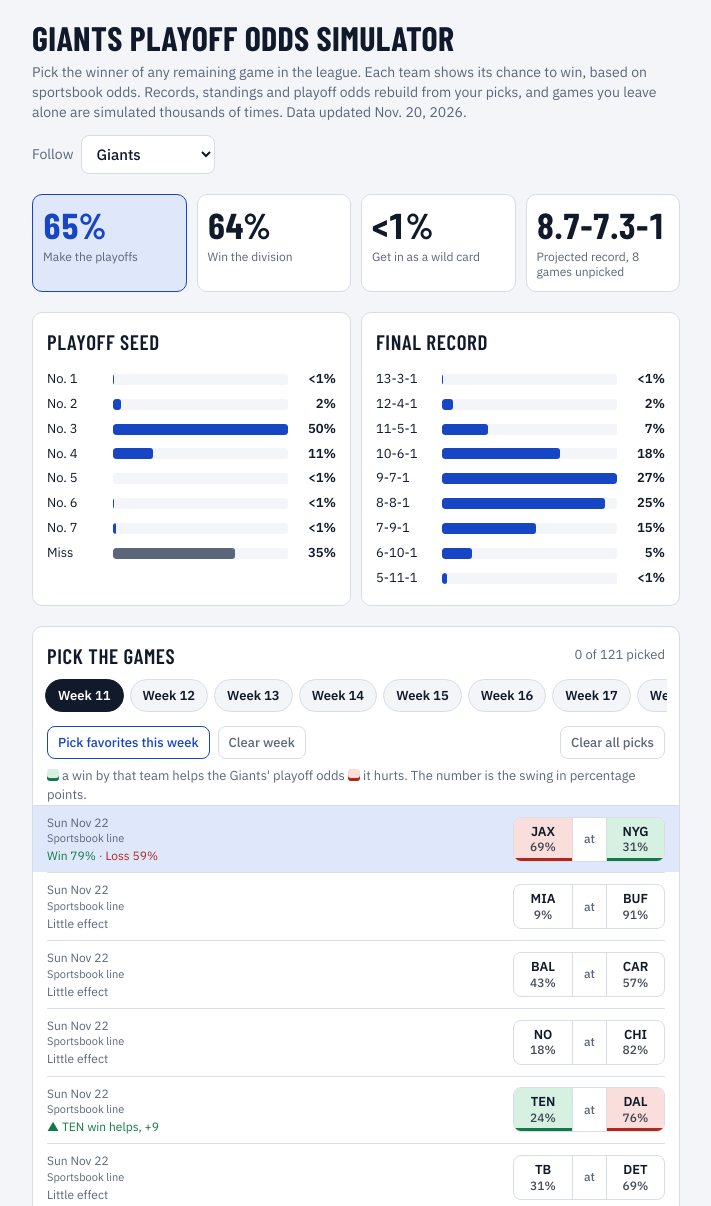
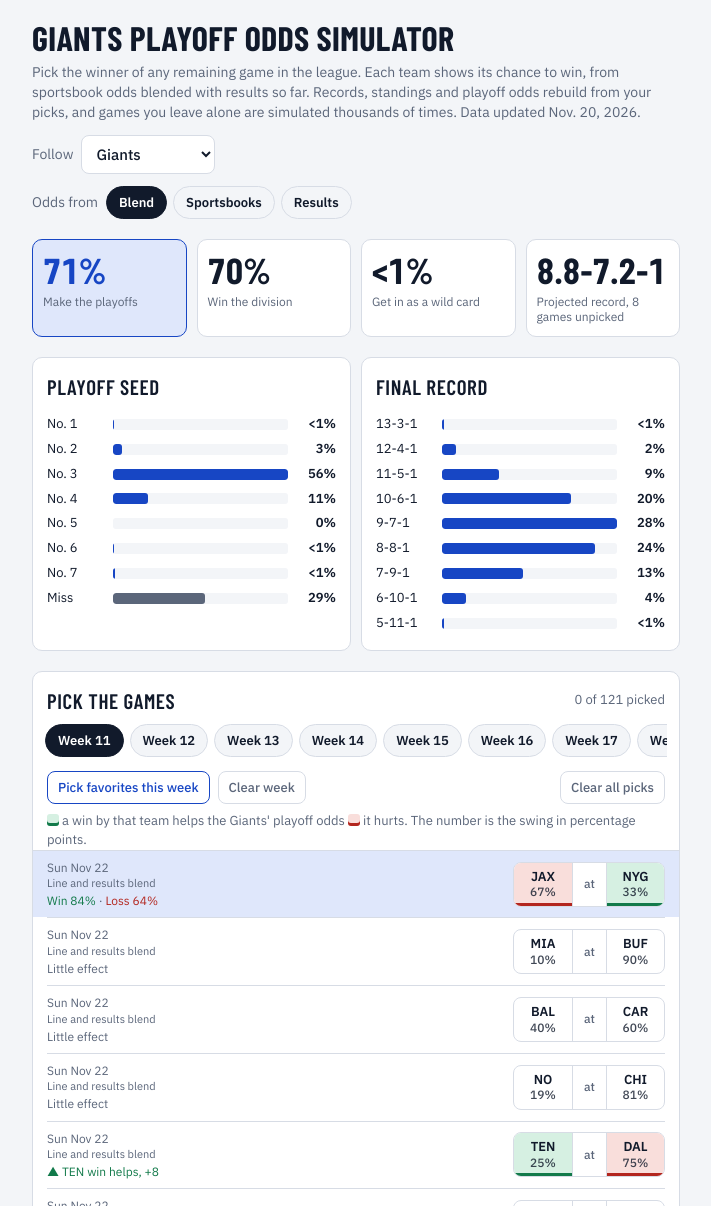
Before and after one commit to madramdesign/nfl-playoff-simulator, a website: page public/index.html in a window 1280 px wide. Shown: the top 1206 px of the page, without its empty margins (284-995 px from the left). Drawn offline with nearby package versions, Linux system fonts and the light colour scheme; no server answers.

Commit message:
Blend sportsbook odds with results-based ratings; add odds-source switch
Co-Authored-By: Claude Fable 5.2 <noreply@anthropic.com>
Claude-Session: https://claude.ai/code/session_017eu3DpZ27vuZ92Cntc9yjG

```diff
--- a/public/index.html
+++ b/public/index.html
@@ -104,9 +104,10 @@ footer p{margin:0 0 8px}
 <main>
   <header>
     <h1 id="title">Giants Playoff Odds Simulator</h1>
-    <p class="sub">Pick the winner of any remaining game in the league. Each team shows its chance to win, based on sportsbook odds. Records, standings and playoff odds rebuild from your picks, and games you leave alone are simulated thousands of times. Data updated <span class="asof"></span>.</p>
+    <p class="sub">Pick the winner of any remaining game in the league. Each team shows its chance to win, from sportsbook odds blended with results so far. Records, standings and playoff odds rebuild from your picks, and games you leave alone are simulated thousands of times. Data updated <span class="asof"></span>.</p>
     <p class="sub" id="feed" hidden></p>
     <label class="pickteam" for="team">Follow <select id="team"></select></label>
+    <div class="pickteam" style="flex-wrap:wrap"><span>Odds from</span><div class="tabs" id="modes" role="group" aria-label="Odds source" style="margin:0;padding:0"></div></div>
   </header>
 
   <section class="tiles" aria-live="polite">
@@ -161,7 +162,7 @@ footer p{margin:0 0 8px}
   </section>
 
   <footer>
-    <p><strong>Where the percentages come from.</strong> Games marked Sportsbook line use the posted moneyline with the bookmaker's margin removed. Games marked Rating estimate have no line yet, so the win chance comes from team ratings fitted to this season's sportsbook point spreads, weighted toward recent weeks, plus home-field advantage. Lines as of <span class="asof"></span>.</p>
+    <p><strong>Where the percentages come from.</strong> Two views of team strength are combined. Sportsbooks: the posted moneyline with the bookmaker's margin removed, or, where no line is posted yet, ratings fitted to this season's point spreads. Results: each team's win-loss record and point differential, the way standings-based projections rate teams. Blend averages the two, and the buttons under the team menu switch between them. Lines as of <span class="asof"></span>.</p>
     <p><strong>Live scores.</strong> When the live score feed is connected, a game in progress uses an in-game win chance built from the current margin, the time left and the pregame line, and a finished game counts in the standings.</p>
     <p>Unpicked games are simulated 8,000 times using those percentages with some random variation in team strength. These are estimates, not betting advice.</p>
     <p>Ties in the standings are broken by head-to-head, division record, common games and conference record. Later steps such as strength of victory are replaced by a coin flip, so a close race can differ from the official order. Injuries and quarterback changes are not modeled, and picks cannot be ties.</p>
@@ -178,7 +179,15 @@ D.played.forEach(function(g){var a=g[0],h=g[1],x=g[2],y=g[3],s=x>y?1:x<y?0:.5;
   if(s===1){BW[a]++;BL[h]++}else if(s===0){BL[a]++;BW[h]++}else{BT[a]++;BT[h]++}});
 var RATE=Float32Array.from(D.rate);
 // GD: rating gap in favor of the home team. A sportsbook moneyline, where one is posted, replaces the rating estimate.
-var GD=GAMES.map(function(g){var p=g[6];return p!=null?400*Math.log10(p/(1-p)):RATE[g[3]]-RATE[g[2]]+(g[4]?0:HFA)});
+var GDM=GAMES.map(function(g){var p=g[6];return p!=null?400*Math.log10(p/(1-p)):RATE[g[3]]-RATE[g[2]]+(g[4]?0:HFA)});
+// Second opinion from results alone: win-loss record and point differential, pulled toward average for the small sample.
+var RATE2=new Float32Array(NT);
+(function(){for(var t=0;t<NT;t++){var n=BW[t]+BL[t]+BT[t],p=(BASE_PTS[t]+3)/(n+6),e1=400*Math.log10(p/(1-p))*.9,e2=n?25*(PD[t]/n)*(n/(n+3)):0;RATE2[t]=.5*e1+.5*e2}})();
+var GDR=GAMES.map(function(g){return RATE2[g[3]]-RATE2[g[2]]+(g[4]?0:HFA)});
+// MODE: 0 sportsbooks only, 1 results only, 2 an even blend of the two
+var MODE=2,GD=GDM.slice();
+function setMode(m){MODE=m;for(var i=0;i<GD.length;i++)GD[i]=m===0?GDM[i]:m===1?GDR[i]:(GDM[i]+GDR[i])/2}
+setMode(2);
 var DIVT=[],CONFT=[[],[]],DM=[],CM=[];
 (function(){var t,o;for(t=0;t<NT;t++){(DIVT[TM[t].d]=DIVT[TM[t].d]||[]).push(t);CONFT[TM[t].c].push(t)}
   for(t=0;t<NT;t++){DM[t]=DIVT[TM[t].d].filter(function(o){return o!==t});CM[t]=CONFT[TM[t].c].filter(function(o){return o!==t})}})();
@@ -254,7 +263,7 @@ function simulate(picks,focus,nOverride,liveP,now){
   function dispProb(i){var L=live[GAMES[i][0]];return L&&!L.f?liveProbFor(i,L):baseProb(i)}
   function liveArr(){return GAMES.map(function(g,i){var L=live[g[0]];return L&&!L.f?liveProbFor(i,L):null})}
   for(var t=0;t<NT;t++)if(TM[t].a==="NYG")focus=t;
-  try{var s=JSON.parse(localStorage.getItem(KEY)||"null");if(s){GAMES.forEach(function(g,i){if(s.p&&s.p[g[0]])picks[i]=s.p[g[0]]});if(s.f>=0&&s.f<NT)focus=s.f;if(s.l)for(var lk in s.l)if(s.l[lk]&&s.l[lk].auto)live[lk]=s.l[lk]}}catch(e){}
+  try{var s=JSON.parse(localStorage.getItem(KEY)||"null");if(s){GAMES.forEach(function(g,i){if(s.p&&s.p[g[0]])picks[i]=s.p[g[0]]});if(s.f>=0&&s.f<NT)focus=s.f;if(s.m===0||s.m===1||s.m===2)setMode(s.m);if(s.l)for(var lk in s.l)if(s.l[lk]&&s.l[lk].auto)live[lk]=s.l[lk]}}catch(e){}
   conf=TM[focus].c;
   var WEEKS=[];GAMES.forEach(function(g){if(WEEKS.indexOf(g[1])<0)WEEKS.push(g[1])});
   week=WEEKS[0];
@@ -262,12 +271,13 @@ function simulate(picks,focus,nOverride,liveP,now){
   function $(id){return document.getElementById(id)}
   function el(tag,cls,txt){var e=document.createElement(tag);if(cls)e.className=cls;if(txt!=null)e.textContent=txt;return e}
   function pct(x){var v=x*100;return v<=0?"0%":v<1?"<1%":v>=100?"100%":v>99?">99%":Math.round(v)+"%"}
-  function save(){try{var p={};GAMES.forEach(function(g,i){if(picks[i])p[g[0]]=picks[i]});localStorage.setItem(KEY,JSON.stringify({p:p,f:focus,l:live}))}catch(e){}}
+  function save(){try{var p={};GAMES.forEach(function(g,i){if(picks[i])p[g[0]]=picks[i]});localStorage.setItem(KEY,JSON.stringify({p:p,f:focus,l:live,m:MODE}))}catch(e){}}
   function locked(t){var w=BW[t],l=BL[t],left=0;GAMES.forEach(function(g,i){if(g[2]!==t&&g[3]!==t)return;if(!picks[i]){left++;return}var won=(picks[i]===2)===(g[3]===t);if(won)w++;else l++});return{w:w,l:l,t:BT[t],left:left}}
   function recStr(r){return r.w+"-"+r.l+(r.t?"-"+r.t:"")}
 
   Array.prototype.forEach.call(document.querySelectorAll(".asof"),function(n){n.textContent=D.built||"recently"});
   var TODAY=seedsToday();
+  function drawModes(){tabs($("modes"),[[2,"Blend"],[0,"Sportsbooks"],[1,"Results"]],MODE,function(m){setMode(m);save();drawModes();rerun()})}
   var sel=$("team");
   TM.map(function(t,i){return[t.n,i]}).sort(function(a,b){return a[0]<b[0]?-1:1}).forEach(function(x){var o=el("option","",x[0]);o.value=x[1];sel.appendChild(o)});
   sel.value=focus;
@@ -282,7 +292,7 @@ function simulate(picks,focus,nOverride,liveP,now){
     var idx=[];GAMES.forEach(function(g,i){if(g[1]===week)idx.push(i)});
     idx.sort(function(a,b){var ma=GAMES[a][2]===focus||GAMES[a][3]===focus,mb=GAMES[b][2]===focus||GAMES[b][3]===focus;return(mb?1:0)-(ma?1:0)||a-b});
     idx.forEach(function(i){var g=GAMES[i],mine=g[2]===focus||g[3]===focus,row=el("div","game"+(mine?" mine":"")),lab=el("div","lab",g[5]+(g[4]?" · neutral":"")),ph=dispProb(i),L=live[g[0]];
-      lab.appendChild(el("div","src",L?(L.f?"Final: ":"Live: ")+TM[g[2]].a+" "+L.a+", "+TM[g[3]].a+" "+L.h+(L.f?"":" · "+(L.q>=5?"OT":"Q"+L.q)+" "+(L.c||L.m+":00")):(g[6]!=null?"Sportsbook line":"Rating estimate")));
+      lab.appendChild(el("div","src",L?(L.f?"Final: ":"Live: ")+TM[g[2]].a+" "+L.a+", "+TM[g[3]].a+" "+L.h+(L.f?"":" · "+(L.q>=5?"OT":"Q"+L.q)+" "+(L.c||L.m+":00")):(MODE===1?"From results":MODE===0?(g[6]!=null?"Sportsbook line":"Spread-based rating"):(g[6]!=null?"Line and results blend":"Ratings blend"))));
       var root=0,V=last&&last.lev[i],d=el("div");
       if(picks[i])d.textContent=mine?"Locked in":"";
       else if(V&&V[0]&&V[2]){var pH=V[1]/V[0],pA=V[3]/V[2],gap=Math.round((pH-pA)*100);
@@ -348,7 +358,7 @@ function simulate(picks,focus,nOverride,liveP,now){
   $("fav").addEventListener("click",function(){GAMES.forEach(function(g,i){if(g[1]===week&&!picks[i])picks[i]=dispProb(i)>=.5?2:1});save();rerun()});
   $("clrW").addEventListener("click",function(){GAMES.forEach(function(g,i){if(g[1]===week){picks[i]=0;delete live[g[0]]}});save();rerun()});
   $("clrAll").addEventListener("click",function(){picks=GAMES.map(function(){return 0});live={};save();rerun()});
-  last=simulate(picks,focus,0,liveArr());render(last);
+  drawModes();last=simulate(picks,focus,0,liveArr());render(last);
 
   // Live feed: only present when the page is served by server.js, which exposes /api/live.
   function applyFeed(list){var changed=false;
```
Also changed, not shown: CLAUDE.md (+1 -0 lines), src/template.html (+17 -7 lines).
